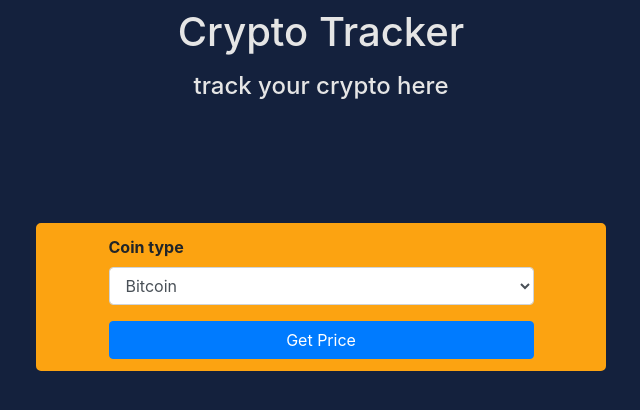
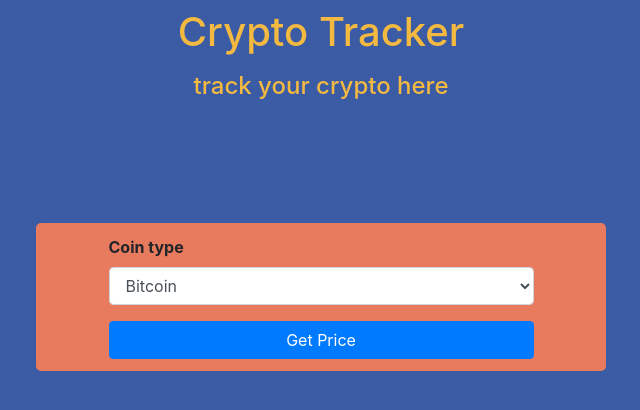
Before and after one commit to ankitmishragithub/crypto_tracker, a plain HTML site: page index.html in a window 1280 px wide. Shown: the whole page, without its empty margins (319-959 px from the left). Drawn offline with nearby package versions, Linux system fonts and the light colour scheme.

Commit message:
Update crypto_tracker.css

```diff
--- a/crypto_tracker.css
+++ b/crypto_tracker.css
@@ -7,16 +7,20 @@
 }
 
 body{
-    background-color: #14213d;
+    background-color: #3B5BA5;
 }
 
 .fix{
-    border:2px solid #fca311;
+    border:2px solid #E87A5D;
     border-radius: 5px;
-    background-color:#fca311 ;
+    background-color:#E87A5D ;
     padding: 10px;
 }
 
-h1,h4{
-    color:#e5e5e5;
+h1{
+    color:#F3B941;
 }
+
+h4{
+    color:#F3B941;
+}
```
